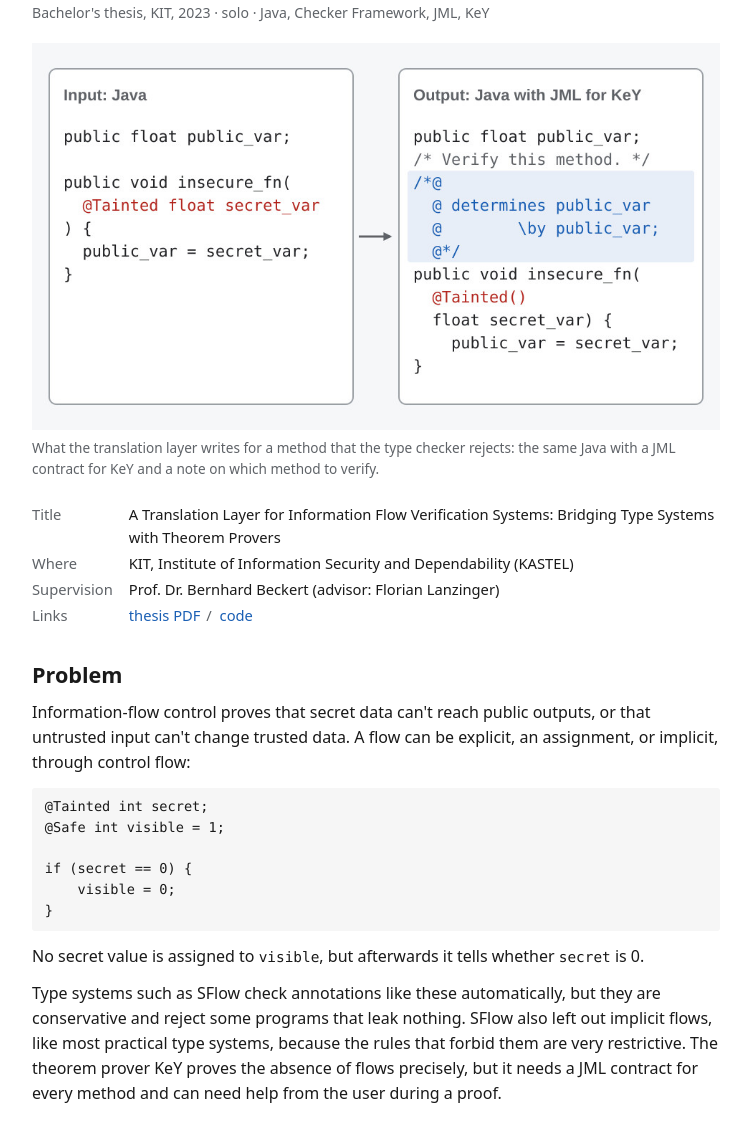
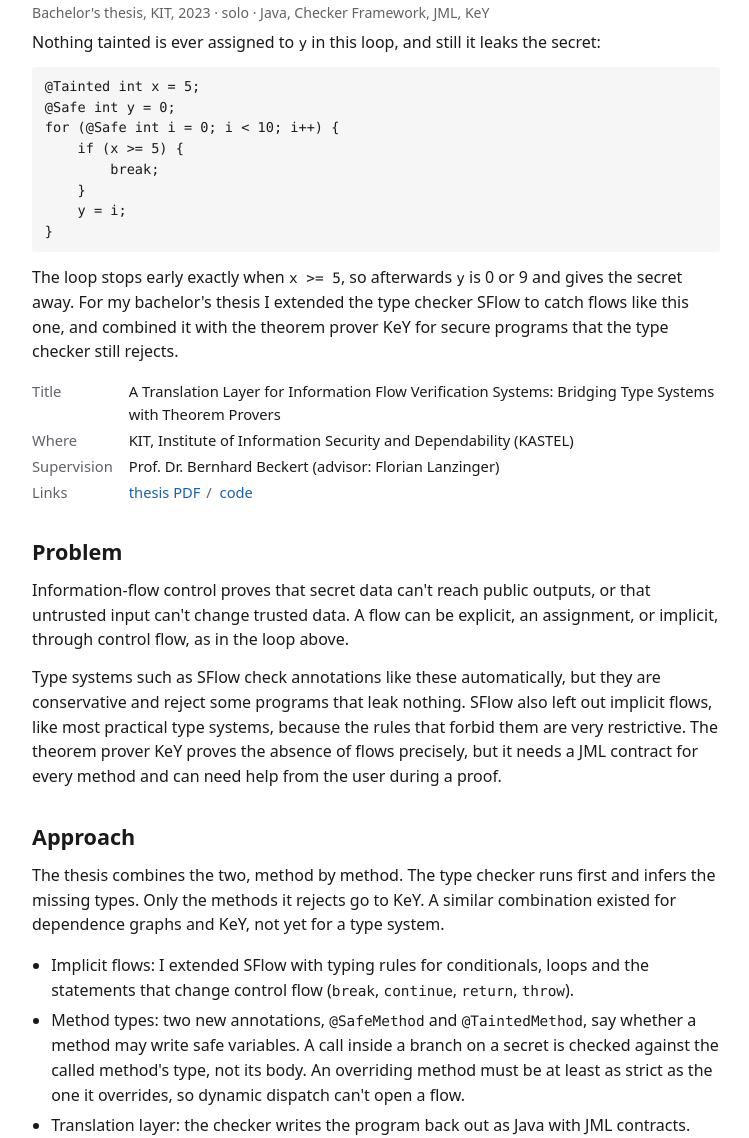
Before and after one commit to felixmueh/felixmueh.github.io, a plain HTML site: page projects/sflow-key.html in a window 1280 px wide. Shown: the part 112-1250 px from the top of the page, without its empty margins (264-1013 px from the left). Drawn offline with Linux system fonts and the light colour scheme.

Commit message:
Bachelor's thesis page: opens with the break example, full false-positive example

```diff
--- a/projects/sflow-key.html
+++ b/projects/sflow-key.html
@@ -7,14 +7,9 @@
   Facts: the thesis (files/Muehlenberend_BSc-Thesis.pdf), and in the Bewerbung repo
   docs/cv-pool/education-work.md §2.1, docs/projects.md (sflow-key-translation-layer)
   and docs/website/audits/sflow.md (where the commits sit in the fork).
-  Both code examples are from the thesis: §2.1 (implicit flow, names changed) and
-  Figure 5.3 (false positive, shortened: the call to a @TaintedMethod logger and the
-  comments are left out, they don't change the point).
--->
-<!--
-  The still is the one from the home page row: the code panes of the "Example
-  Translation" slide in Felix's bachelor's presentation, redrawn (no caption about
-  its source, Felix 25.11.2026).
+  Both code examples are from the thesis: Figure 4.10 (implicit flow through break,
+  the page's opening example instead of a picture, Felix 25.11.2026) and Figure 5.3
+  (false positive, in full with the call to a @TaintedMethod, comments left out).
 -->
 <html lang="en">
 <head>
@@ -33,10 +28,16 @@
   <h1>Type system meets theorem prover</h1>
   <div class="meta">Bachelor's thesis, KIT, 2023 · solo · Java, Checker Framework, JML, KeY</div>
 
-  <div class="hero">
-    <div class="still"><img src="../media/sflow/sflow.jpg" width="960" height="540" alt="Two code panes. Left, the input: a Java method that assigns a @Tainted parameter to a public field. Right, the output: the same method with a JML determines clause above it and the comment Verify this method."></div>
-  </div>
-  <p class="caption">What the translation layer writes for a method that the type checker rejects: the same Java with a JML contract for KeY and a note on which method to verify.</p>
+  <p>Nothing tainted is ever assigned to <code>y</code> in this loop, and still it leaks the secret:</p>
+<pre><code>@Tainted int x = 5;
+@Safe int y = 0;
+for (@Safe int i = 0; i &lt; 10; i++) {
+    if (x &gt;= 5) {
+        break;
+    }
+    y = i;
+}</code></pre>
+  <p>The loop stops early exactly when <code>x &gt;= 5</code>, so afterwards <code>y</code> is 0 or 9 and gives the secret away. For my bachelor's thesis I extended the type checker SFlow to catch flows like this one, and combined it with the theorem prover KeY for secure programs that the type checker still rejects.</p>
 
   <dl class="facts">
     <dt>Title</dt><dd>A Translation Layer for Information Flow Verification Systems: Bridging Type Systems with Theorem Provers</dd>
@@ -46,14 +47,7 @@
   </dl>
 
   <h2>Problem</h2>
-  <p>Information-flow control proves that secret data can't reach public outputs, or that untrusted input can't change trusted data. A flow can be explicit, an assignment, or implicit, through control flow:</p>
-<pre><code>@Tainted int secret;
-@Safe int visible = 1;
-
-if (secret == 0) {
-    visible = 0;
-}</code></pre>
-  <p>No secret value is assigned to <code>visible</code>, but afterwards it tells whether <code>secret</code> is 0.</p>
+  <p>Information-flow control proves that secret data can't reach public outputs, or that untrusted input can't change trusted data. A flow can be explicit, an assignment, or implicit, through control flow, as in the loop above.</p>
   <p>Type systems such as SFlow check annotations like these automatically, but they are conservative and reject some programs that leak nothing. SFlow also left out implicit flows, like most practical type systems, because the rules that forbid them are very restrictive. The theorem prover KeY proves the absence of flows precisely, but it needs a JML contract for every method and can need help from the user during a proof.</p>
 
   <h2>Approach</h2>
@@ -73,14 +67,15 @@ if (secret == 0) {
 <pre><code>@SafeMethod
 public void noImplicitFlow() {
     try {
-        if (logDeletion) {  // @Tainted
+        if (logDeletion) {              // @Tainted
             safeValue = safeValue * 100;
+            safelyLog();                // @TaintedMethod
         }
     } finally {
         safeValue = 0;
     }
 }</code></pre>
-  <p>The safe field changes in a branch on a tainted condition, but the <code>finally</code> block resets it. KeY proves that.</p>
+  <p>Calling <code>safelyLog()</code> in the tainted branch is fine, because its method type says it writes no safe variables. The safe field itself changes in that branch, so the type checker rejects the method, but the <code>finally</code> block resets it. KeY proves that.</p>
   <ul>
     <li>Most test cases needed few type annotations and little interaction with KeY.</li>
     <li>Where a real leak exists, the combined system still points to the code that causes it, even when the KeY proof stays incomplete.</li>
```
